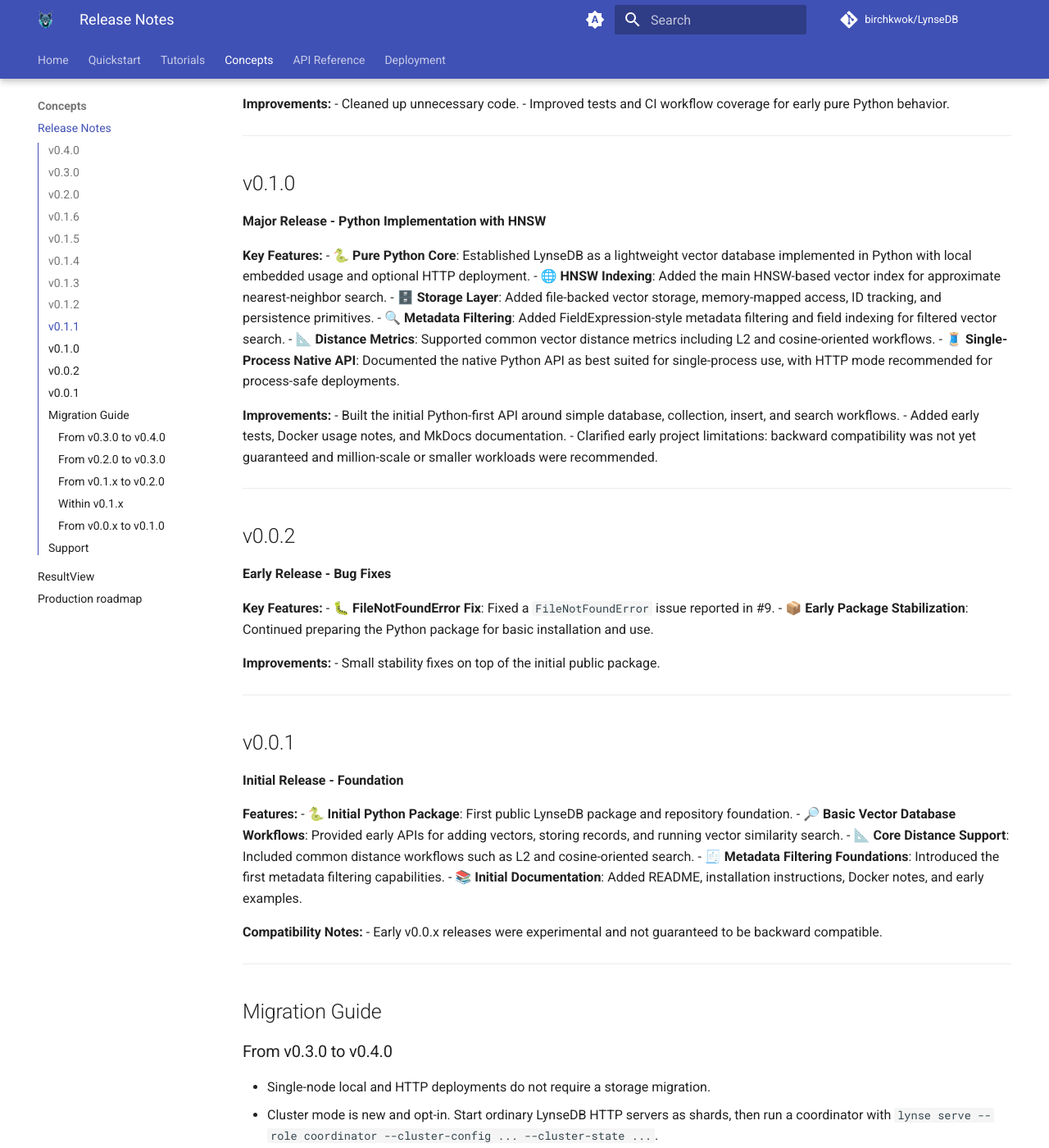
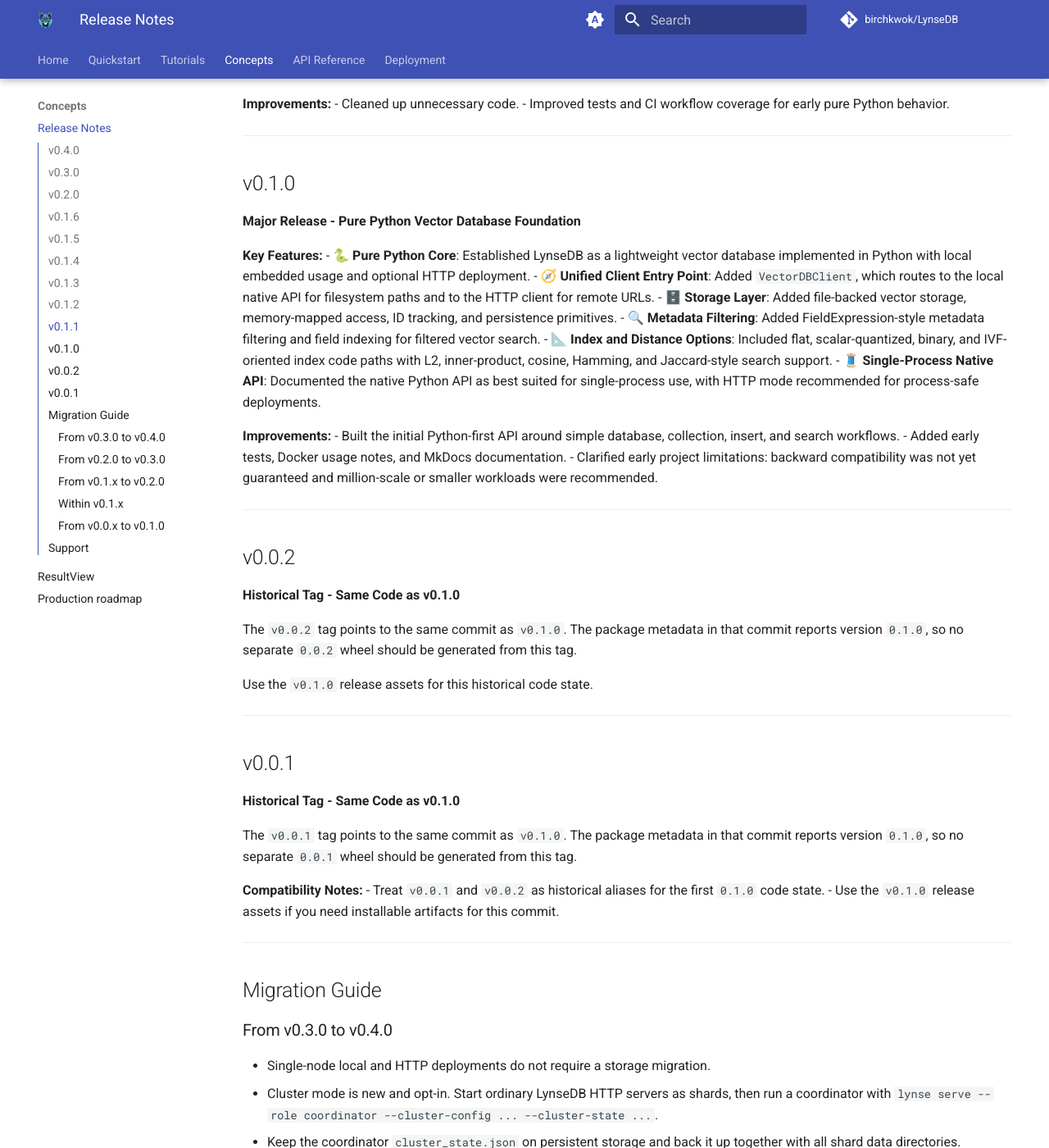
Before and after one commit to BirchKwok/lynsedb, an MkDocs documentation site: the page built from docs/releases.md, in a window 1280 px wide and 1400 px high, scrolled down 4226 px. Shown: the whole window at 82% size. Built offline with MkDocs 1.6.1 and Material for MkDocs 9.7.7, drawn with Linux system fonts in a browser that asks for light colours; comment, search, counter and statistics services are not loaded; the version menu is left out; some of the changed text lies outside the part shown.

Commit message:
feat: add release notes preparation step and update release documentation

```diff
--- a/docs/releases.md
+++ b/docs/releases.md
@@ -187,14 +187,14 @@
 
 ## v0.1.0
 
-**Major Release - Python Implementation with HNSW**
+**Major Release - Pure Python Vector Database Foundation**
 
 **Key Features:**
 - 🐍 **Pure Python Core**: Established LynseDB as a lightweight vector database implemented in Python with local embedded usage and optional HTTP deployment.
-- 🌐 **HNSW Indexing**: Added the main HNSW-based vector index for approximate nearest-neighbor search.
+- 🧭 **Unified Client Entry Point**: Added `VectorDBClient`, which routes to the local native API for filesystem paths and to the HTTP client for remote URLs.
 - 🗄️ **Storage Layer**: Added file-backed vector storage, memory-mapped access, ID tracking, and persistence primitives.
 - 🔍 **Metadata Filtering**: Added FieldExpression-style metadata filtering and field indexing for filtered vector search.
-- 📐 **Distance Metrics**: Supported common vector distance metrics including L2 and cosine-oriented workflows.
+- 📐 **Index and Distance Options**: Included flat, scalar-quantized, binary, and IVF-oriented index code paths with L2, inner-product, cosine, Hamming, and Jaccard-style search support.
 - 🧵 **Single-Process Native API**: Documented the native Python API as best suited for single-process use, with HTTP mode recommended for process-safe deployments.
 
 **Improvements:**
@@ -206,30 +206,23 @@
 
 ## v0.0.2
 
-**Early Release - Bug Fixes**
+**Historical Tag - Same Code as v0.1.0**
 
-**Key Features:**
-- 🐛 **FileNotFoundError Fix**: Fixed a `FileNotFoundError` issue reported in #9.
-- 📦 **Early Package Stabilization**: Continued preparing the Python package for basic installation and use.
+The `v0.0.2` tag points to the same commit as `v0.1.0`. The package metadata in that commit reports version `0.1.0`, so no separate `0.0.2` wheel should be generated from this tag.
 
-**Improvements:**
-- Small stability fixes on top of the initial public package.
+Use the `v0.1.0` release assets for this historical code state.
 
 ---
 
 ## v0.0.1
 
-**Initial Release - Foundation**
+**Historical Tag - Same Code as v0.1.0**
 
-**Features:**
-- 🐍 **Initial Python Package**: First public LynseDB package and repository foundation.
-- 🔎 **Basic Vector Database Workflows**: Provided early APIs for adding vectors, storing records, and running vector similarity search.
-- 📐 **Core Distance Support**: Included common distance workflows such as L2 and cosine-oriented search.
-- 🧾 **Metadata Filtering Foundations**: Introduced the first metadata filtering capabilities.
-- 📚 **Initial Documentation**: Added README, installation instructions, Docker notes, and early examples.
+The `v0.0.1` tag points to the same commit as `v0.1.0`. The package metadata in that commit reports version `0.1.0`, so no separate `0.0.1` wheel should be generated from this tag.
 
 **Compatibility Notes:**
-- Early v0.0.x releases were experimental and not guaranteed to be backward compatible.
+- Treat `v0.0.1` and `v0.0.2` as historical aliases for the first `0.1.0` code state.
+- Use the `v0.1.0` release assets if you need installable artifacts for this commit.
 
 ---
 
@@ -264,9 +257,8 @@
 - No intentional major API migration is documented within the v0.1.x line, but early releases did not guarantee strict backward compatibility.
 
 ### From v0.0.x to v0.1.0
-- The v0.1 series standardizes the pure Python client and storage API.
-- HNSW becomes the main vector index.
-- Expect API cleanup and resource-management improvements compared with early v0.0 releases.
+- `v0.0.1`, `v0.0.2`, and `v0.1.0` currently point to the same commit.
+- The installable package version in that commit is `0.1.0`; prefer the `v0.1.0` release when installing artifacts from this code state.
 
 ---
 
```
Also changed, not shown: 1 other file.
